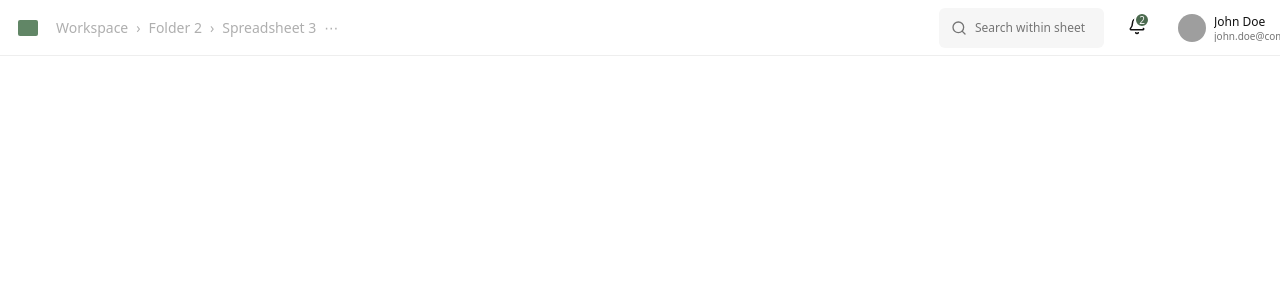
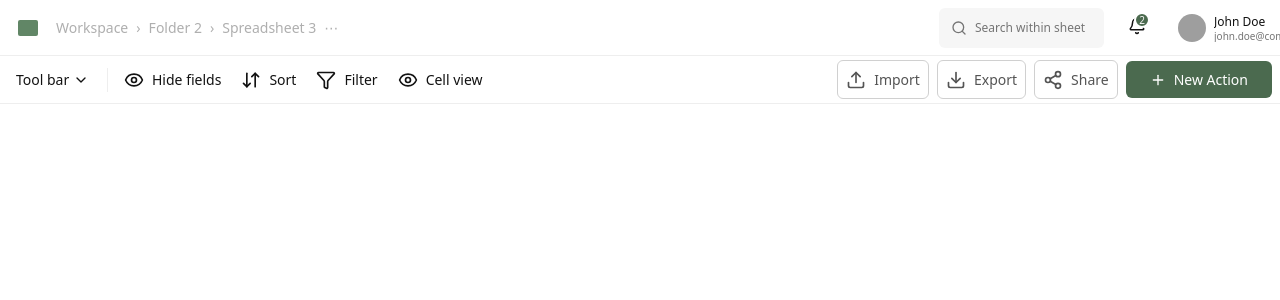
Before and after one commit to Ayush-014/spreedsheet, a React (Vite) app: page / in a window 1280 px wide. Shown: the top 300 px of the page. Built offline with nearby package versions, Linux system fonts and the light colour scheme; grey boxes are pictures that could not be loaded; the HTML template or start-up script is replaced by a standard one.

Commit message:
Toolbar component added

```diff
--- /dev/null
+++ b/src/components/Header/Toolbar.tsx
@@ -0,0 +1,68 @@
+import { ChevronDown, Filter, Eye, ArrowDownUp, Download, Upload, Share2, Plus } from "lucide-react";
+
+export default function ToolbarRow() {
+  return (
+    <div className="w-full h-[48px] px-2 py-[6px] flex items-center justify-between border-b border-[#EEEEEE] bg-white gap-2">
+      {/* left block */}
+      <div className="flex items-center gap-2">
+        {/* tool-bar */}
+        <button className="w-[91px] h-[36px] px-2 flex items-center gap-1 rounded-[4px] bg-white">
+          <span className="text-[14px] text-[#121212] leading-[20px]">Tool bar</span>
+          <ChevronDown className="w-4 h-4 text-[#121212]" />
+        </button>
+
+        {/* verticalbar */}
+        <div className="w-[1px] h-[24px] bg-[#EEEEEE]" />
+
+        {/* action button */}
+        <div className="flex items-center gap-1">
+          <button className="flex items-center gap-2 px-2 py-[8px] rounded-[6px]">
+            <Eye className="w-5 h-5 text-[#121212]" />
+            <span className="text-[14px] text-[#121212]">Hide fields</span>
+          </button>
+
+          <button className="flex items-center gap-2 px-2 py-[8px] rounded-[6px]">
+            <ArrowDownUp className="w-5 h-5 text-[#121212]" />
+            <span className="text-[14px] text-[#121212]">Sort</span>
+          </button>
+
+          <button className="flex items-center gap-2 px-2 py-[8px] rounded-[6px]">
+            <Filter className="w-5 h-5 text-[#121212]" />
+            <span className="text-[14px] text-[#121212]">Filter</span>
+          </button>
+
+          <button className="flex items-center gap-2 px-2 py-[8px] rounded-[6px]">
+            <Eye className="w-5 h-5 text-[#121212]" />
+            <span className="text-[14px] text-[#121212]">Cell view</span>
+          </button>
+        </div>
+      </div>
+
+      {/* right block */}
+      <div className="flex items-center gap-2">
+        {/* import */}
+        <button className="flex items-center gap-2 px-2 py-[8px] border border-[#D0D0D0] rounded-[6px]">
+          <Upload className="w-5 h-5 text-[#545454]" />
+          <span className="text-[14px] text-[#545454]">Import</span>
+        </button>
+
+        {/* export */}
+        <button className="flex items-center gap-2 px-2 py-[8px] border border-[#D0D0D0] rounded-[6px]">
+          <Download className="w-5 h-5 text-[#545454]" />
+          <span className="text-[14px] text-[#545454]">Export</span>
+        </button>
+
+        <button className="flex items-center gap-2 px-2 py-[8px] border border-[#D0D0D0] rounded-[6px]">
+          <Share2 className="w-5 h-5 text-[#545454]" />
+          <span className="text-[14px] text-[#545454]">Share</span>
+        </button>
+
+        {/* new action */}
+        <button className="flex items-center gap-2 px-6 py-[8px] bg-[#4B6A4F] rounded-[6px]">
+          <Plus className="w-4 h-4 text-white" />
+          <span className="text-[14px] font-medium text-white">New Action</span>
+        </button>
+      </div>
+    </div>
+  );
+};
--- a/src/components/index.components.ts
+++ b/src/components/index.components.ts
@@ -1,5 +1,7 @@
 import SpreadsheetHeaderBar from "./Header/SpreadsheetHeaderBar";
+import ToolbarRow from "./Header/Toolbar";
 
 export {
-    SpreadsheetHeaderBar
+    SpreadsheetHeaderBar,
+    ToolbarRow
 }
--- a/src/pages/Dashboard.tsx
+++ b/src/pages/Dashboard.tsx
@@ -1,7 +1,9 @@
-import { SpreadsheetHeaderBar } from "../components/index.components";
+import { SpreadsheetHeaderBar, ToolbarRow } from "../components/index.components";
 
 export default function Dashboard() {
-    return(
+    return(<>
         <SpreadsheetHeaderBar />
+        <ToolbarRow />
+    </>
     )
 }
```
